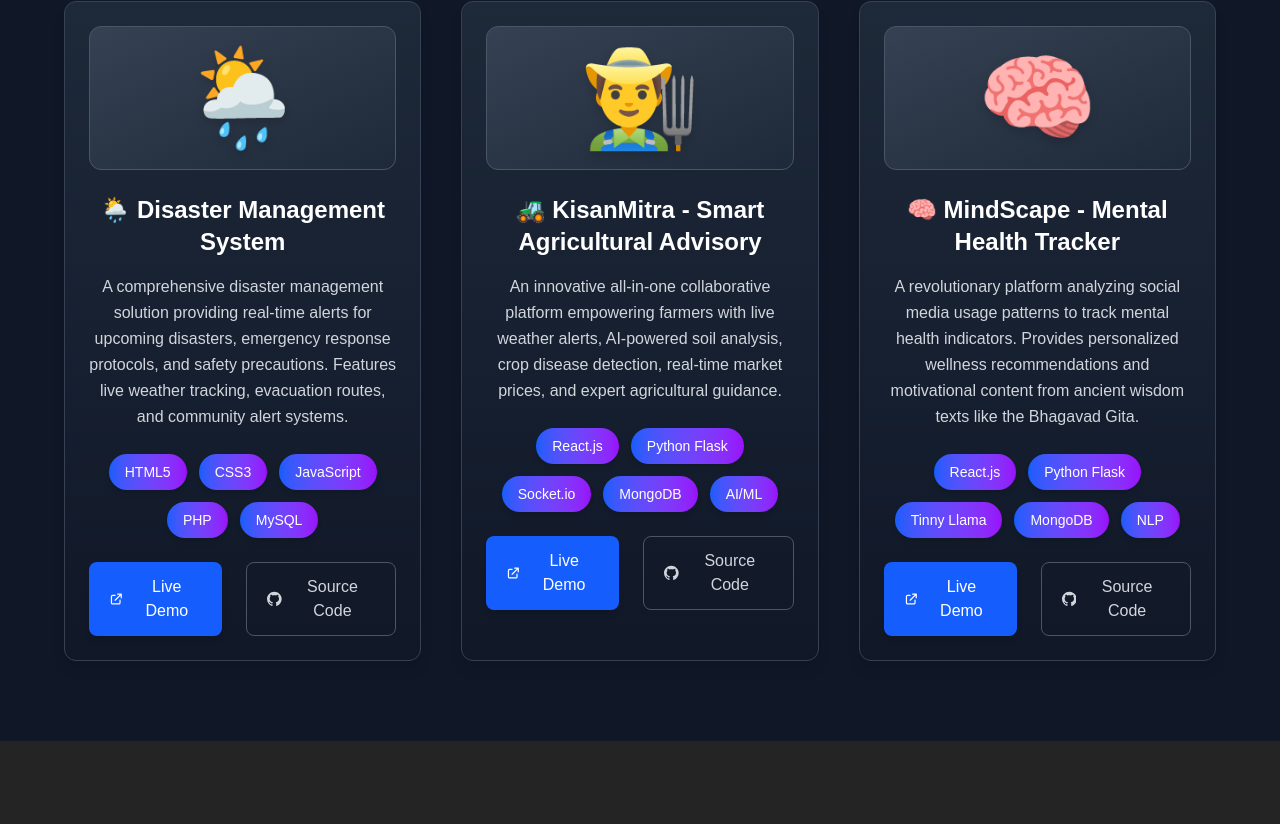
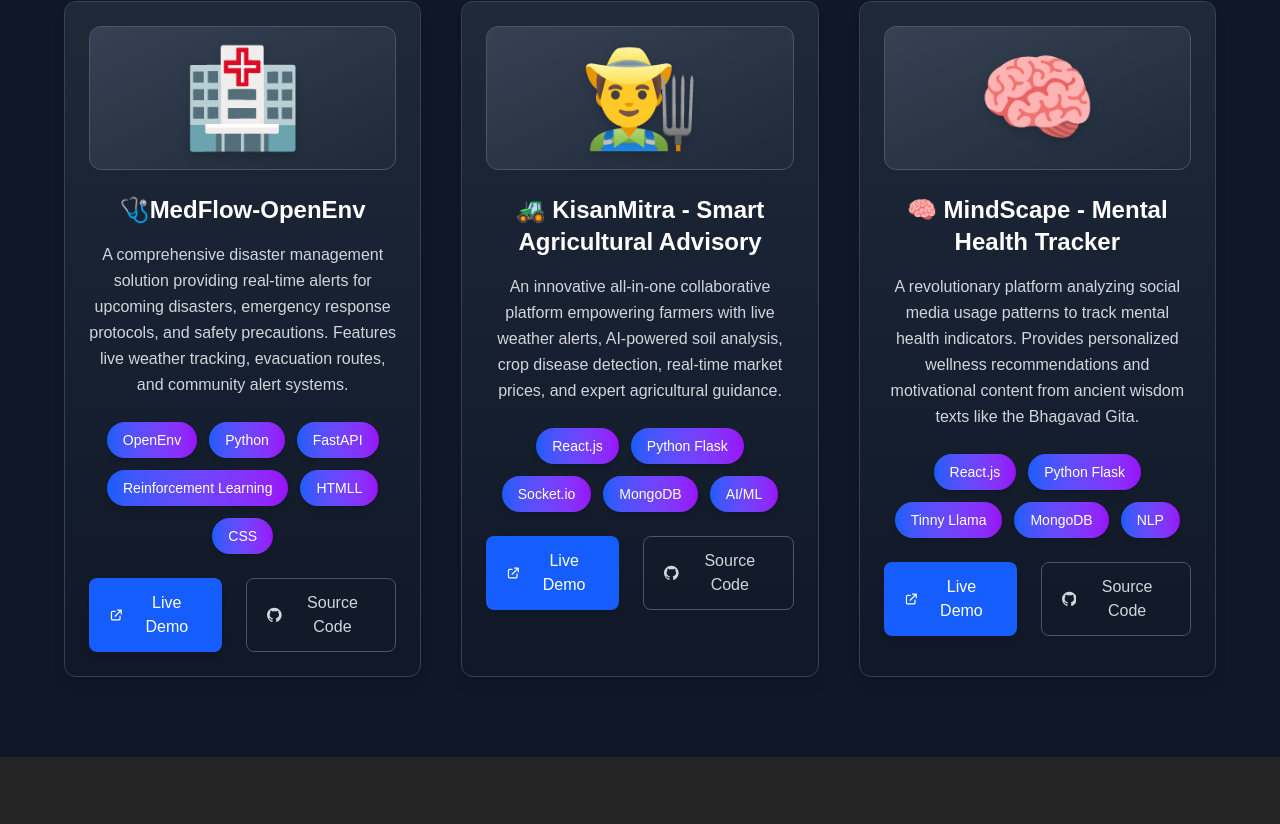
Before and after one commit to shriom17/my-portfolio, a React (Vite) app: page / in a window 1280 px wide. Shown: the part 1525-2349 px from the top of the page. Built offline with nearby package versions, Linux system fonts and the light colour scheme.

Commit message:
Project updated

```diff
--- a/src/App.tsx
+++ b/src/App.tsx
@@ -550,12 +550,12 @@ const Projects = () => {
 
   const projects = [
     {
-      title: "🌦️ Disaster Management System",
+      title: "🩺MedFlow-OpenEnv",
       description: "A comprehensive disaster management solution providing real-time alerts for upcoming disasters, emergency response protocols, and safety precautions. Features live weather tracking, evacuation routes, and community alert systems.",
-      image: "🌦️",
-      tech: ["HTML5", "CSS3", "JavaScript", "PHP", "MySQL"],
-      demo: "https://disaster-app-c84u.vercel.app/",
-      code: "https://github.com/shriom17/DisasterApp"
+      image: "🏥",
+      tech: ["OpenEnv", "Python", "FastAPI", "Reinforcement Learning", "HTMLL" , "CSS"],
+      demo: "https://shriom23-medflow-openenv.hf.space/",
+      code: "https://github.com/shriom17/MedFlow-OpenEnv"
     },
     {
       title: "🚜 KisanMitra - Smart Agricultural Advisory",
```
